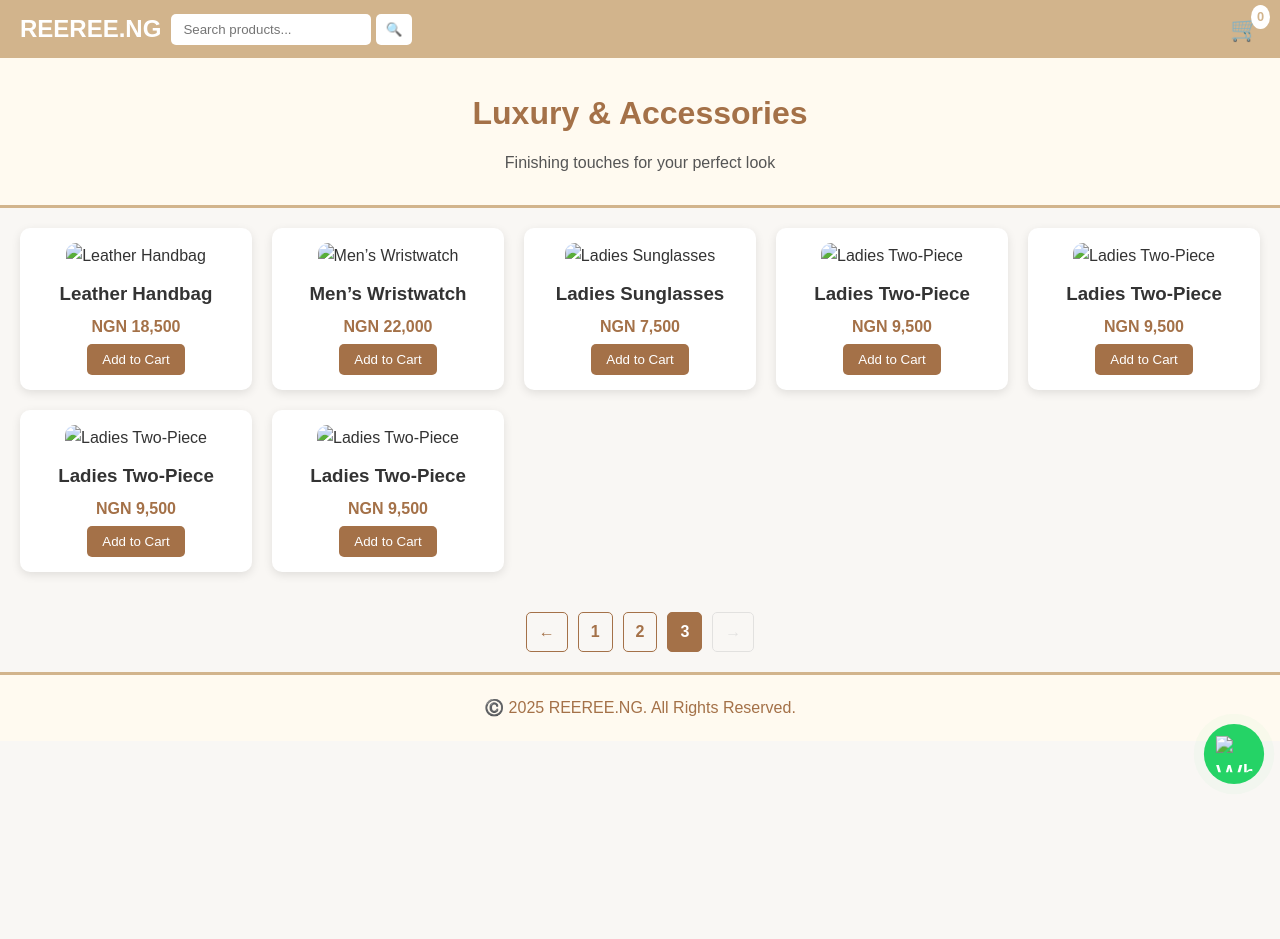
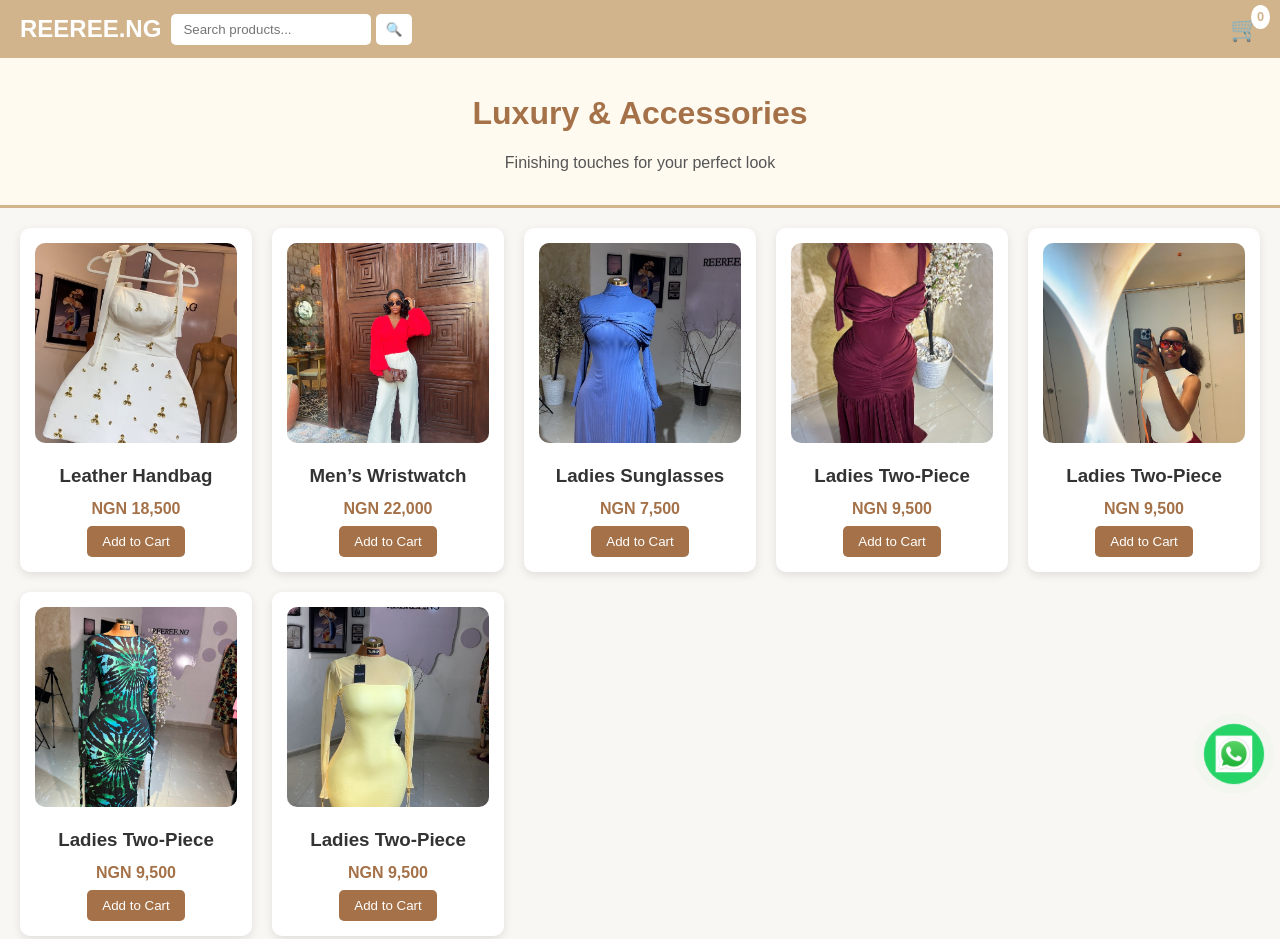
Before and after one commit to Huthkid01/REEREE.NG, a plain HTML site: page page3.html in a window 1280 px wide. Shown: the top 939 px of the page. Before the commit the page ends 800 px from the top, so only its background shows below. Drawn offline with Linux system fonts and the light colour scheme; the site is published under a folder, as on GitHub Pages, so addresses that start at the root find nothing.

Commit message:
Fix image source paths in product grid

```diff
--- a/page3.html
+++ b/page3.html
@@ -31,49 +31,49 @@
   <!-- PRODUCT GRID -->
   <section class="product-grid">
     <div class="product" data-name="Leather Handbag" data-price="18500">
-      <img src="/Img1.JPG" alt="Leather Handbag">
+      <img src="Img1.JPG" alt="Leather Handbag">
       <h3>Leather Handbag</h3>
       <p class="price">NGN 18,500</p>
       <button onclick="addToCart('Leather Handbag', 18500)">Add to Cart</button>
     </div>
 
     <div class="product" data-name="Men’s Wristwatch" data-price="22000">
-      <img src="/Img2.JPG" alt="Men’s Wristwatch">
+      <img src="Img2.JPG" alt="Men’s Wristwatch">
       <h3>Men’s Wristwatch</h3>
       <p class="price">NGN 22,000</p>
       <button onclick="addToCart('Men’s Wristwatch', 22000)">Add to Cart</button>
     </div>
 
     <div class="product" data-name="Ladies Sunglasses" data-price="7500">
-      <img src="/Img3.JPG" alt="Ladies Sunglasses">
+      <img src="Img3.JPG" alt="Ladies Sunglasses">
       <h3>Ladies Sunglasses</h3>
       <p class="price">NGN 7,500</p>
       <button onclick="addToCart('Ladies Sunglasses', 7500)">Add to Cart</button>
     </div>
 
     <div class="product" data-name="Ladies Two-Piece" data-price="9500">
-  <img src="/Img4JPG.JPG" alt="Ladies Two-Piece">
+  <img src="Img4JPG.JPG" alt="Ladies Two-Piece">
   <h3>Ladies Two-Piece</h3>
   <p class="price">NGN 9,500</p>
   <button onclick="addToCart('Ladies Two-Piece', 9500)">Add to Cart</button>
    </div>
 
    <div class="product" data-name="Ladies Two-Piece" data-price="9500">
-  <img src="/Img5JPG.JPG" alt="Ladies Two-Piece">
+  <img src="Img5JPG.JPG" alt="Ladies Two-Piece">
   <h3>Ladies Two-Piece</h3>
   <p class="price">NGN 9,500</p>
   <button onclick="addToCart('Ladies Two-Piece', 9500)">Add to Cart</button>
    </div>
 
    <div class="product" data-name="Ladies Two-Piece" data-price="9500">
-   <img src="/Img6JPG.JPG" alt="Ladies Two-Piece">
+   <img src="Img6JPG.JPG" alt="Ladies Two-Piece">
    <h3>Ladies Two-Piece</h3>
    <p class="price">NGN 9,500</p>
    <button onclick="addToCart('Ladies Two-Piece', 9500)">Add to Cart</button>
     </div>
 
    <div class="product" data-name="Ladies Two-Piece" data-price="9500">
-     <img src="/Img7JPG.JPG" alt="Ladies Two-Piece">
+     <img src="Img7JPG.JPG" alt="Ladies Two-Piece">
      <h3>Ladies Two-Piece</h3>
      <p class="price">NGN 9,500</p>
      <button onclick="addToCart('Ladies Two-Piece', 9500)">Add to Cart</button>
@@ -115,7 +115,7 @@
 
   <!-- FLOATING WHATSAPP BUTTON -->
   <a href="https://wa.me/2348064601319" target="_blank" class="whatsapp-float">
-    <img src="/whatsapplogo.jpeg" alt="WhatsApp">
+    <img src="whatsapplogo.jpeg" alt="WhatsApp">
   </a>
 
   <!-- FOOTER -->
```
